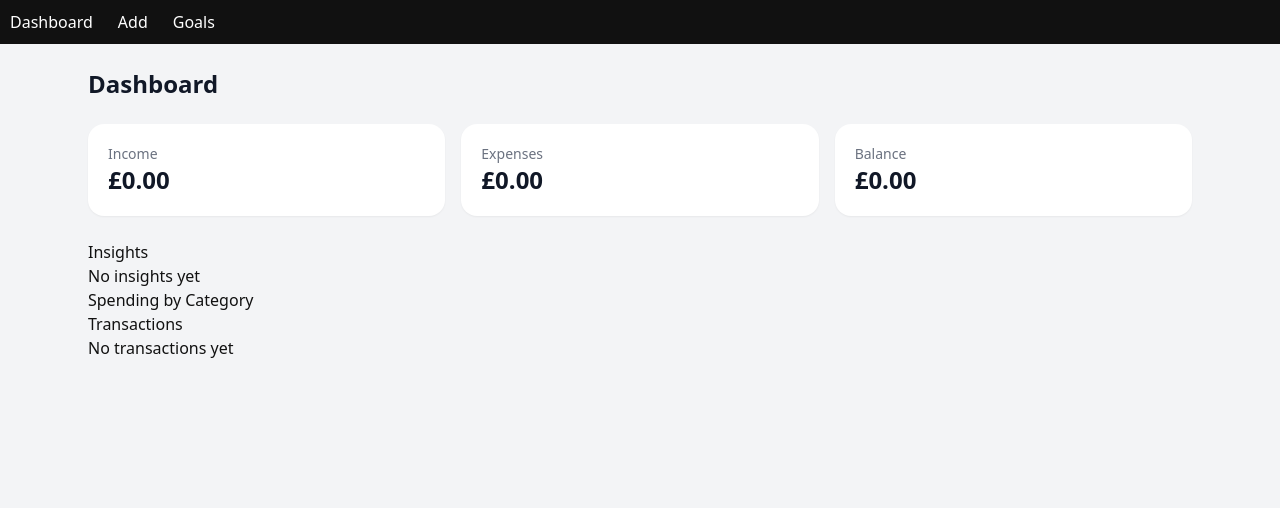
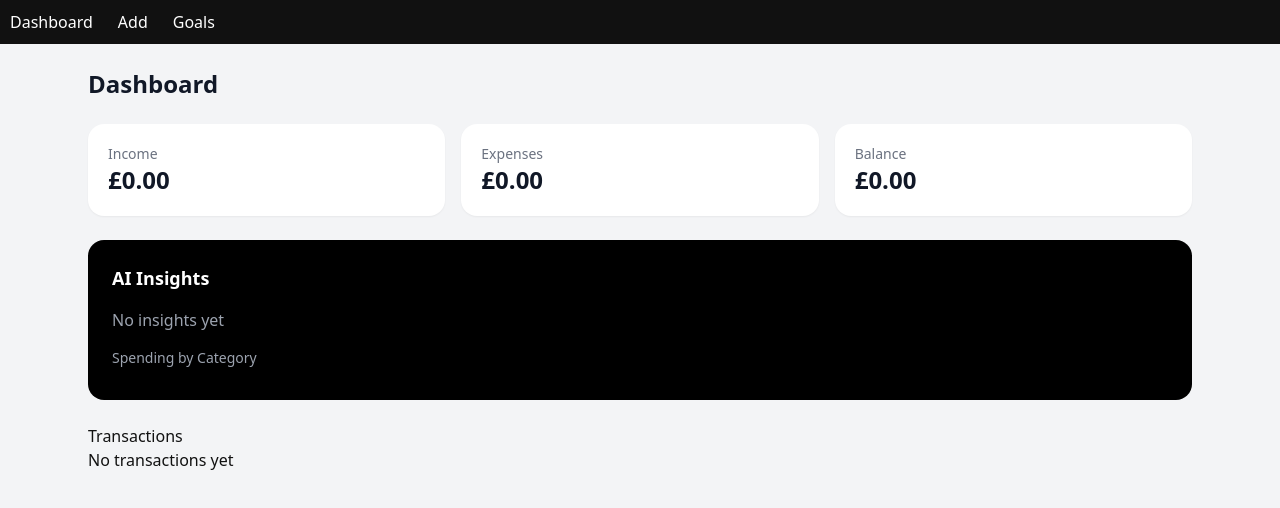
Before and after one commit to denichinv/ai-finance, a React (Vite) app in the folder ai-finance-app/client/: page / in a window 1280 px wide. Shown: the top 508 px of the page. Built offline with nearby package versions, Linux system fonts and the light colour scheme.

Commit message:
style AI insights section with dark fintech design

```diff
--- a/ai-finance-app/client/src/pages/Dashboard.tsx
+++ b/ai-finance-app/client/src/pages/Dashboard.tsx
@@ -77,23 +77,31 @@ export default function Dashboard({ transactions }: Props) {
         </section>
 
         {/* 🧠 INSIGHTS */}
-        <section>
-          <h2>Insights</h2>
+        <section className="bg-black text-white p-6 rounded-2xl mb-6 hover:shadow-lg transition">
+          <h2 className="text-lg font-semibold mb-4 ">AI Insights</h2>
 
           {insights.length === 0 ? (
-            <p>No insights yet</p>
+            <p className="text-gray-400 ">No insights yet</p>
           ) : (
-            insights.map((insight, index) => <p key={index}>💡 {insight}</p>)
+            insights.map((insight, index) => (
+              <p key={index} className="text-gray-300 mb-2">
+                💡 {insight}
+              </p>
+            ))
           )}
 
-          <h3>Spending by Category</h3>
-          <ul>
-            {Object.entries(categoryTotals).map(([category, total]) => (
-              <li key={category}>
-                {category}: £{total.toFixed(2)}
-              </li>
-            ))}
-          </ul>
+          <div className="mt-4">
+            <h3 className="text-sm text-gray-400 mb-2 ">
+              Spending by Category
+            </h3>
+            <ul className="space-y-1">
+              {Object.entries(categoryTotals).map(([category, total]) => (
+                <li key={category} className="text-gray-300">
+                  {category}: £{total.toFixed(2)}
+                </li>
+              ))}
+            </ul>
+          </div>
         </section>
 
         {/* 📊 TRANSACTIONS */}
```
